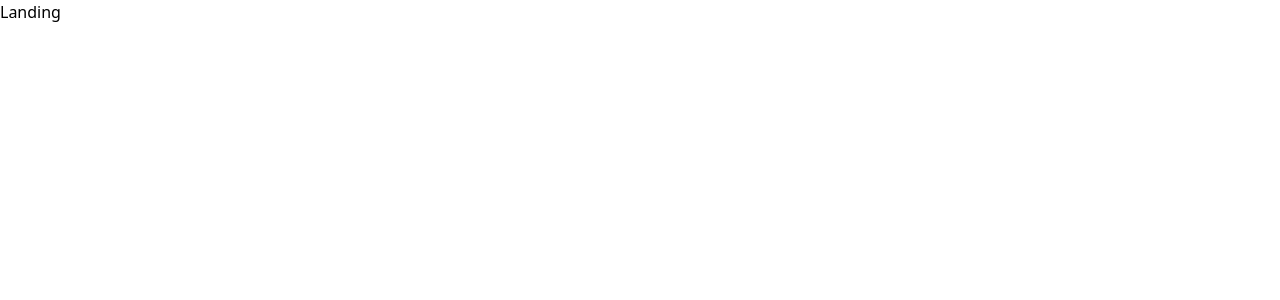
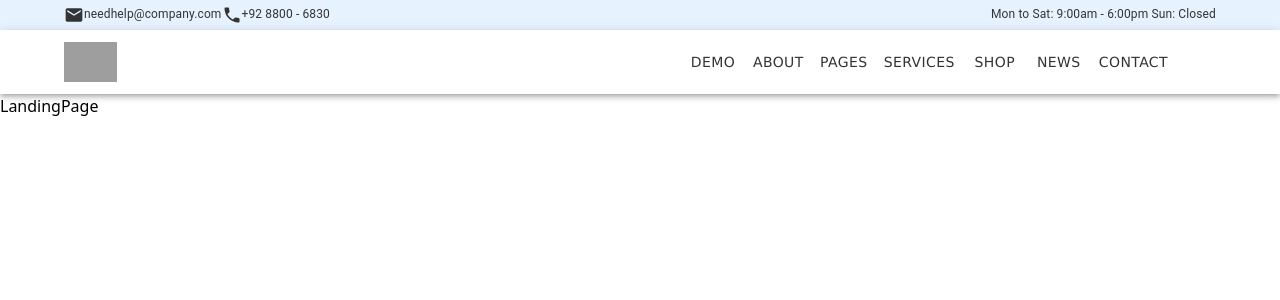
Before and after one commit to GitMohit-Google/AmviFurnitures, a React (Vite) app: page / in a window 1280 px wide. Shown: the top 300 px of the page. Built offline with nearby package versions, Linux system fonts and the light colour scheme; grey boxes are pictures that could not be loaded; the HTML template or start-up script is replaced by a standard one.

Commit message:
added basic structure of navbar, finsihing left

```diff
--- a/package.json
+++ b/package.json
@@ -10,6 +10,10 @@
     "preview": "vite preview"
   },
   "dependencies": {
+    "@emotion/react": "^11.13.0",
+    "@emotion/styled": "^11.13.0",
+    "@mui/icons-material": "^5.16.6",
+    "@mui/material": "^5.16.6",
     "react": "^18.3.1",
     "react-dom": "^18.3.1",
     "react-router-dom": "^6.26.0"
--- a/src/App.jsx
+++ b/src/App.jsx
@@ -1,9 +1,14 @@
 import { Route,Routes } from 'react-router-dom'
-import { AboutUs, BlogPage, ContactPage, LandingPage } from './pages'
+import { LandingPage } from './pages/LandingPage'
+import { AboutUs } from './pages/AboutUs'
+import { ContactPage } from './pages/ContactPage'
+import { BlogPage } from './pages/BlogPage'
+import { NavBar } from './components/NavBar'
 const App=()=> {
 
   return (
     <div className='overflow-auto'>
+      <NavBar/>
       <Routes>
         <Route path='/' element={<LandingPage/>}/>
         <Route path='/aboutus' element={<AboutUs/>}/>
--- a/src/components/NavBar.jsx
+++ b/src/components/NavBar.jsx
@@ -1,11 +1,114 @@
-import React from 'react'
+import React, { useState } from 'react';
+import AppBar from '@mui/material/AppBar';
+import Box from '@mui/material/Box';
+import Toolbar from '@mui/material/Toolbar';
+import Typography from '@mui/material/Typography';
+import IconButton from '@mui/material/IconButton';
+import Container from '@mui/material/Container';
+import MenuIcon from '@mui/icons-material/Menu';
+import SearchIcon from '@mui/icons-material/Search';
+import ShoppingCartIcon from '@mui/icons-material/ShoppingCart';
+import EmailIcon from '@mui/icons-material/Email';
+import PhoneIcon from '@mui/icons-material/Phone';
+import Button from '@mui/material/Button';
+import Drawer from '@mui/material/Drawer';
+import List from '@mui/material/List';
+import ListItem from '@mui/material/ListItem';
+import ListItemText from '@mui/material/ListItemText';
+import useMediaQuery from '@mui/material/useMediaQuery';
+import { useTheme } from '@mui/material/styles';
 
-const NavBar = () => {
+export const NavBar = () => {
+  const theme = useTheme();
+  const isMobile = useMediaQuery(theme.breakpoints.down('sm'));
+  const isExtraSmall = useMediaQuery(theme.breakpoints.down('xs'));
+
+  const [drawerOpen, setDrawerOpen] = useState(false);
+
+  const handleDrawerToggle = () => {
+    setDrawerOpen(!drawerOpen);
+  };
+
+  const drawer = (
+    <Box onClick={handleDrawerToggle} sx={{ textAlign: 'center' }}>
+      <Typography variant="h6" sx={{ my: 2, mx:6 }}>
+        SOLOX
+      </Typography>
+      <List>
+        {['DEMO', 'ABOUT', 'PAGES', 'SERVICES', 'SHOP', 'NEWS', 'CONTACT'].map((text) => (
+          <ListItem button key={text}>
+            <ListItemText primary={text} />
+          </ListItem>
+        ))}
+      </List>
+    </Box>
+  );
+
   return (
-    <div>
-      Navbar
-    </div>
-  )
-}
+    <>
+      <AppBar position="static" color="default" elevation={0} className="top-bar">
+        <Container className="top-bar-container">
+          <Box display="flex" justifyContent="space-between" alignItems="center" width="100%">
+            <Box display="flex" alignItems="center">
+              <Typography variant="body2" className="top-bar-item">
+                <EmailIcon fontSize="small" /> needhelp@company.com
+              </Typography>
+              <Typography variant="body2" className="top-bar-item">
+                <PhoneIcon fontSize="small" /> +92 8800 - 6830
+              </Typography>
+            </Box>
+            <Typography variant="body2" className="top-bar-item">
+              Mon to Sat: 9:00am - 6:00pm Sun: Closed
+            </Typography>
+            {/* <Box display="flex" alignItems="center">
+              <IconButton color="inherit" className="top-bar-icon">
+                <SearchIcon />
+              </IconButton>
+              <IconButton color="inherit" className="top-bar-icon">
+                <ShoppingCartIcon />
+              </IconButton>
+            </Box> */}
+          </Box>
+        </Container>
+      </AppBar>
 
-export default NavBar
+      <AppBar position="static" className='navbar'>
+        <Container maxWidth="lg">
+          <Toolbar disableGutters>
+            <img src="/path/to/logo.png" alt="Logo" className="logo" />
+            <Typography variant="h6" component="div" sx={{ flexGrow: 1, ml: 2 }}>
+              SOLOX
+            </Typography>
+            {!(isMobile || isExtraSmall) ? (
+              <Box display="flex" alignItems="center">
+                <Button color="inherit" className="nav-link">DEMO</Button>
+                <Button color="inherit" className="nav-link">ABOUT</Button>
+                <Button color="inherit" className="nav-link">PAGES</Button>
+                <Button color="inherit" className="nav-link">SERVICES</Button>
+                <Button color="inherit" className="nav-link">SHOP</Button>
+                <Button color="inherit" className="nav-link">NEWS</Button>
+                <Button color="inherit" className="nav-link">CONTACT</Button>
+                <IconButton color="inherit">
+                  <ShoppingCartIcon />
+                </IconButton>
+              </Box>
+            ) : (
+              <>
+                <IconButton edge="end" color="inherit" aria-label="menu" onClick={handleDrawerToggle} sx={{p:1,bgcolor:'#fcfbd8'}}>
+                  <MenuIcon className='menu-icon'/>
+                </IconButton>
+                <Drawer
+                  anchor="right"
+                  open={drawerOpen}
+                  onClose={handleDrawerToggle}
+                >
+                  {drawer}
+                </Drawer>
+              </>
+            )}
+          </Toolbar>
+        </Container>
+      </AppBar>
+    </>
+  );
+};
--- a/src/components/index.js
+++ /dev/null
@@ -1,2 +0,0 @@
-export {default as Footer} from "./Footer"
-export {default as NavBar} from "./NavBar"
--- a/src/index.css
+++ b/src/index.css
@@ -1,3 +1,74 @@
 @tailwind base;
 @tailwind components;
 @tailwind utilities;
+
+.top-bar {
+    background-color: #e7f2ff !important;
+    /* padding-top: 4px !important; */
+    display: flex;
+    justify-content: center;
+    align-items: center;
+    height: 30px;
+}
+
+.top-bar-container {
+    display: flex;
+    justify-content: space-between;
+    align-items: center;
+}
+
+.top-bar-item {
+    margin-right: 15px;
+    display: flex;
+    align-items: center;
+    font-size: 12px !important;
+    color: #333;
+}
+
+.top-bar-icon {
+    margin-left: 10px;
+}
+
+.logo {
+    height: 40px;
+    margin-right: 15px;
+}
+
+.navbar{
+    background-color: #fff !important;
+}
+
+.nav-link {
+    margin-left: 15px;
+    font-size: 16px;
+
+    color: #333 !important;
+    font-family:'Lucida Sans', 'Lucida Sans Regular', 'Lucida Grande', 'Lucida Sans Unicode', Geneva, Verdana, sans-serif !important;
+}
+
+.nav-link:hover {
+    background-color: rgba(255, 255, 255, 0.1);
+    border-radius: 4px;
+}
+
+.menu-icon{
+    color:rgb(193, 193, 157) !important;
+
+    border-radius: 10px;
+}
+
+@media (max-width: 600px) {
+    .top-bar-item {
+        font-size: 12px;
+        margin-right: 10px;
+    }
+
+    .nav-link {
+        font-size: 14px;
+        margin-left: 10px;
+    }
+
+    .logo {
+        height: 35px;
+    }
+}
--- a/src/pages/AboutUs.jsx
+++ b/src/pages/AboutUs.jsx
@@ -1,11 +1,7 @@
 import React from 'react'
 
-const AboutUs = () => {
+export const AboutUs = () => {
   return (
-    <div>
-      About Us
-    </div>
+    <div>AboutUs</div>
   )
 }
-
-export default AboutUs
--- a/src/pages/BlogPage.jsx
+++ b/src/pages/BlogPage.jsx
@@ -1,11 +1,7 @@
 import React from 'react'
 
-const BlogPage = () => {
+export const BlogPage = () => {
   return (
-    <div>
-      Blogs
-    </div>
+    <div>BlogPage</div>
   )
 }
-
-export default BlogPage
--- a/src/pages/ContactPage.jsx
+++ b/src/pages/ContactPage.jsx
@@ -1,11 +1,7 @@
 import React from 'react'
 
-const ContactPage = () => {
+export const ContactPage = () => {
   return (
-    <div>
-      Contact
-    </div>
+    <div>ContactPage</div>
   )
 }
-
-export default ContactPage
--- a/src/pages/LandingPage.jsx
+++ b/src/pages/LandingPage.jsx
@@ -1,11 +1,7 @@
 import React from 'react'
 
-const LandingPage = () => {
+export const LandingPage = () => {
   return (
-    <div>
-      Landing
-    </div>
+    <div>LandingPage</div>
   )
 }
-
-export default LandingPage
--- a/src/pages/index.js
+++ /dev/null
@@ -1,4 +0,0 @@
-export {default as AboutUs} from "./AboutUs";
-export {default as LandingPage} from "./LandingPage";
-export {default as BlogPage} from "./BlogPage"
-export {default as ContactPage} from "./ContactPage";
```
Also changed, not shown: src/components/Footer.jsx (+7 -0 lines), 1 other file (tests, documents, lock files or other folders).
